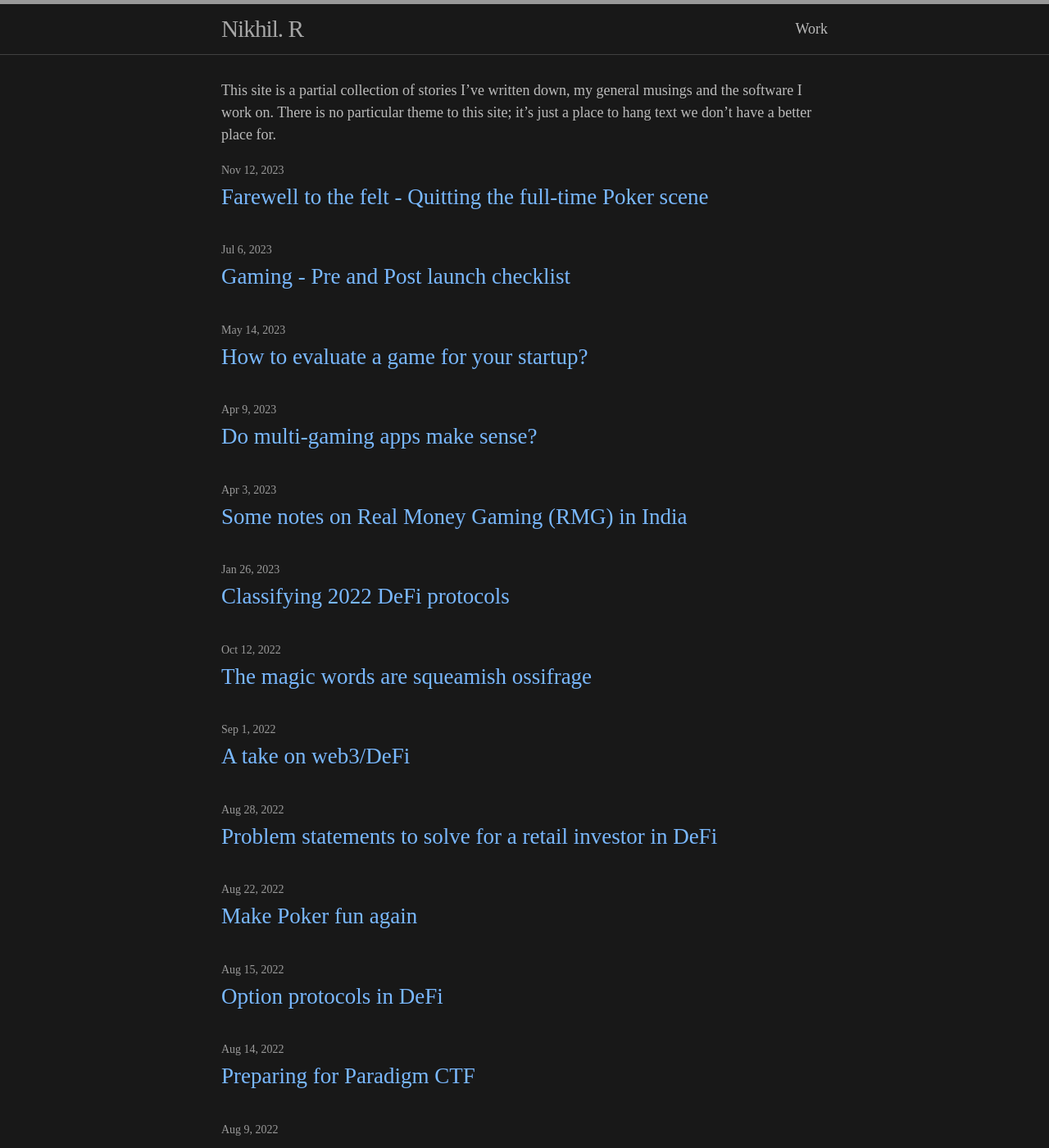
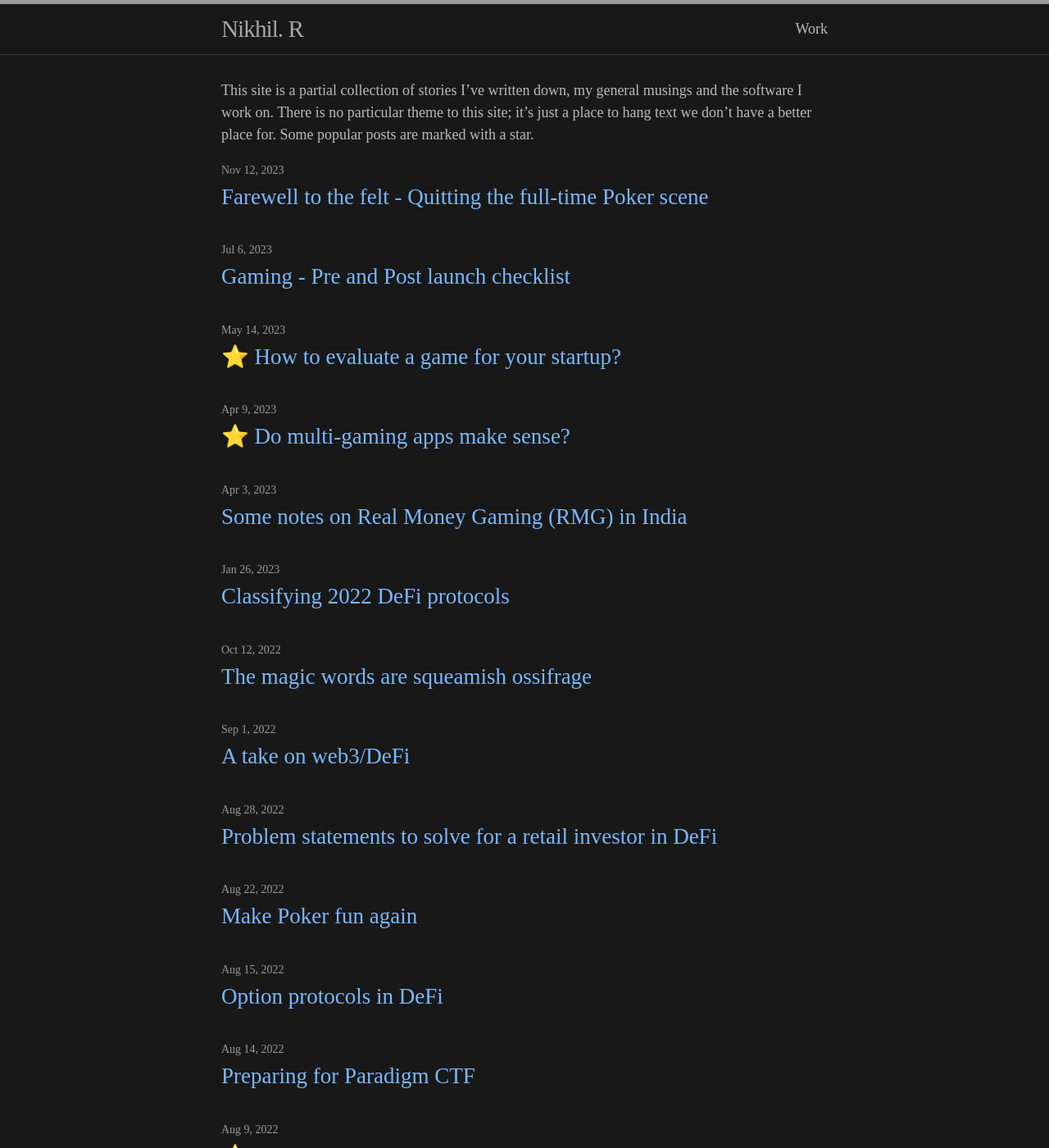
Before and after one commit to r-nikhil/r-nikhil.github.io, a Jekyll site: the page built from index.md, in a window 1280 px wide and 1400 px high. Shown: the whole window at 82% size. Built offline with Jekyll 4.4.1, drawn with Linux system fonts in a browser that asks for light colours; some of the changed text lies outside the part shown.

Commit message:
add start highlist for popular posts

```diff
--- a/index.md
+++ b/index.md
@@ -23,4 +23,4 @@ float: right;
 <img src="https://avatars.githubusercontent.com/u/8023571?s=400&u=9506b01b696fab470b7012dd6147d3583939ca2a&v=4" width= "150" height = "150">
 
 </div> -->
-This site is a partial collection of stories I’ve written down, my general musings and the software I work on. There is no particular theme to this site; it’s just a place to hang text we don’t have a better place for.
+This site is a partial collection of stories I’ve written down, my general musings and the software I work on. There is no particular theme to this site; it’s just a place to hang text we don’t have a better place for. Some popular posts are marked with a star.
```
Also changed, not shown: _posts/2022-06-15-gtoinspector-startup.md (+1 -1 lines), _posts/2022-08-09-tornado-cash-block.md (+1 -1 lines), _posts/2023-04-09-multi-vs-single-gaming.md (+1 -1 lines), _posts/2023-05-14-evaluating-games.md (+1 -1 lines).
